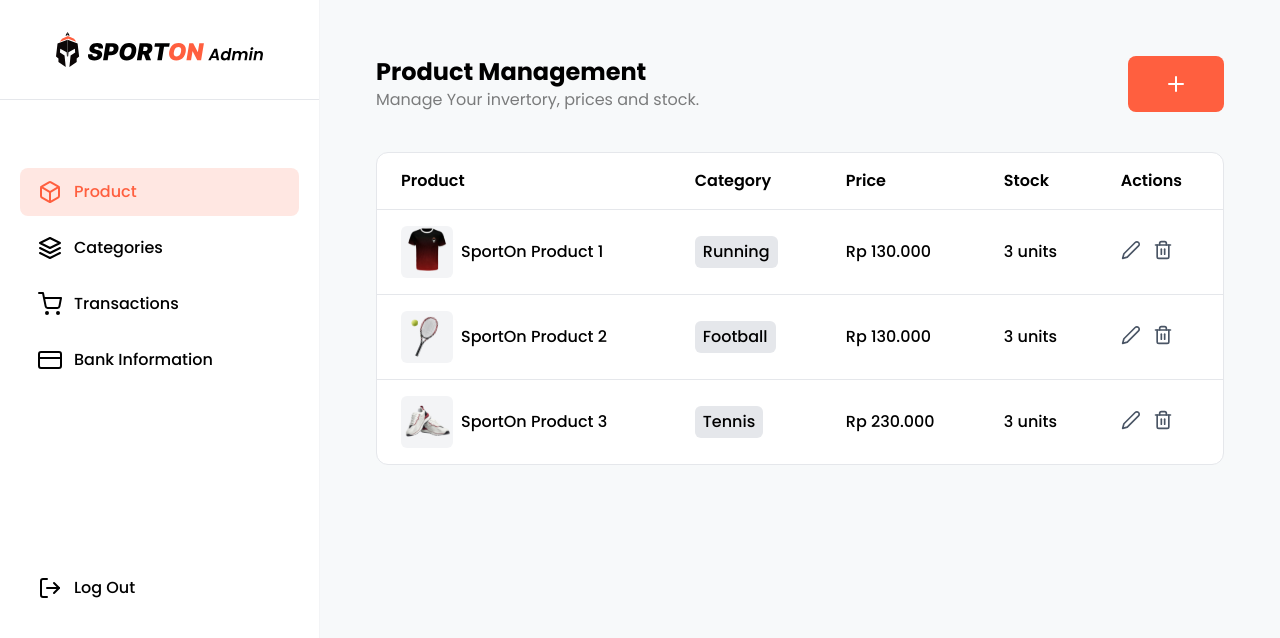
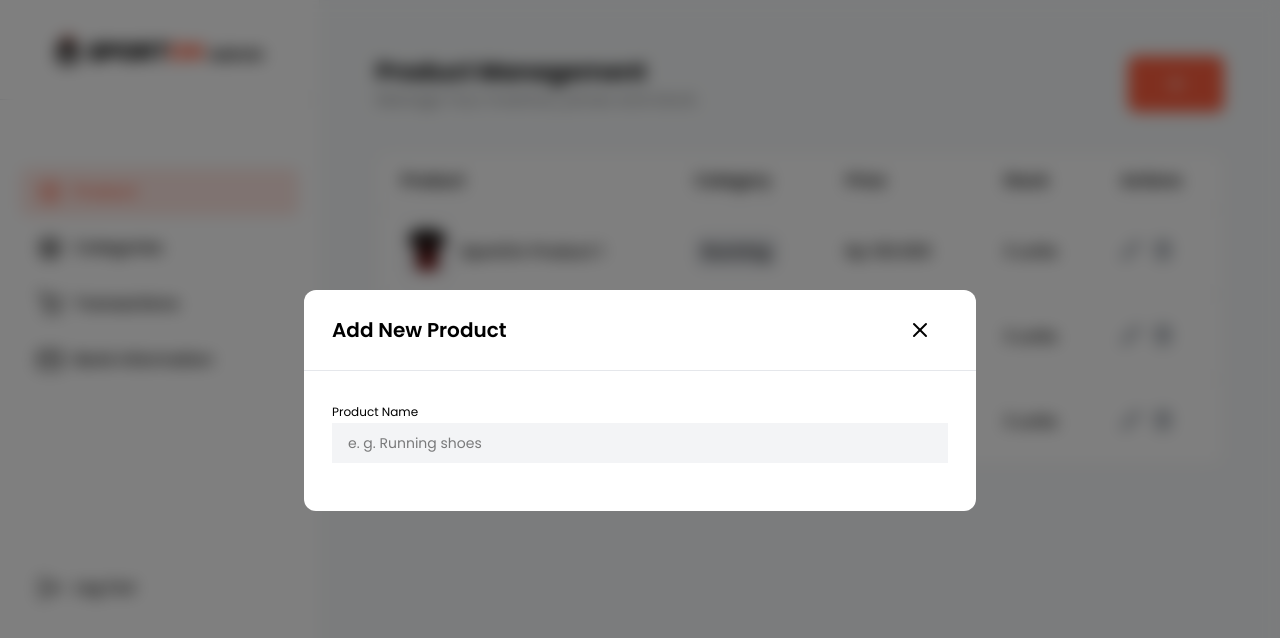
Before and after one commit to Deku-foryou/sporton-fe-vercel-deploy, a Next.js app: page /admin/products in a window 1280 px wide. Both pictures are taken after a click on the button 1176 px from the left and 84 px from the top of the page. Shown: the top 638 px of the page. Built offline with nearby package versions, Linux system fonts and the light colour scheme.

Commit message:
config product management

```diff
--- a/app/(dashboard)/admin/products/page.tsx
+++ b/app/(dashboard)/admin/products/page.tsx
@@ -1,8 +1,17 @@
+"use client";
+
 import Button from "@/app/(landing)/components/ui/button";
 import { FiPlus } from "react-icons/fi";
 import ProductTable from "../../components/products/product-table";
+import ProductModal from "../../components/products/product-modal";
+import { useState } from "react";
 
 const ProductManagement = () => {
+  const [isOpen, setIsOpen] = useState(false);
+
+  const handleCloseModal = () => {
+    setIsOpen (false)
+  }
   return (
     <div>
       <div className="flex justify-between tems-center mb-10">
@@ -10,11 +19,12 @@
           <h1 className="font-bold text-2xl">Product Management</h1>
           <p className="opacity-50">Manage Your invertory, prices and stock.</p>
         </div>
-        <Button className="rounded-lg">
-          <FiPlus size={24}/>
+        <Button className="rounded-lg" onClick={() => setIsOpen(true)}>
+          <FiPlus size={24} />
         </Button>
       </div>
-      <ProductTable/>
+      <ProductTable />
+      <ProductModal isOpen={isOpen} onClose={handleCloseModal} />
     </div>
   );
 };
--- /dev/null
+++ b/app/(dashboard)/components/products/product-modal.tsx
@@ -0,0 +1,26 @@
+import Modal from "../ui/modal";
+
+type TProductModalProps = {
+  isOpen: boolean;
+  onClose: () => void;
+};
+
+const ProductModal = ({ isOpen, onClose }: TProductModalProps) => {
+  return (
+    <Modal isOpen={isOpen} onClose={onClose} title="Add New Product">
+      <div className="w-50"></div>
+      <div className="flex flex-col gap-4">
+         <div className="input-group">
+            <label htmlFor="productName">Product Name</label>
+            <input type="text"
+            id="productName"
+            name="productName"
+            placeholder="e. g. Running shoes"
+            />
+         </div>
+      </div>
+    </Modal>
+  );
+};
+
+export default ProductModal;
--- /dev/null
+++ b/app/(dashboard)/components/ui/modal.tsx
@@ -0,0 +1,36 @@
+import { FiX } from "react-icons/fi";
+
+type TModalProps = {
+  isOpen: boolean;
+  onClose: () => void;
+  title: string;
+  children: React.ReactNode;
+};
+
+const Modal = ({ isOpen, onClose, title, children }: TModalProps) => {
+
+   if (!isOpen) return null;
+  return (
+    <div className="fixed inset-0 z-50 flex items-center justify-center p-4">
+      <div
+        className="absolute bg-black/50 backdrop-blur-sm transition-opacity w-full h-full"
+        onClick={onClose}
+      ></div>
+      <div className="relative bg-white rounded-xl w-full max-w-2xl">
+        <div className="flex justify-between items-center px-7 py-3 border-b border-gray-200">
+          <h3 className="font-semibold text-xl">{title}</h3>
+          <button
+            onClick={onClose}
+            className="
+               p-4 rounded-full hover:bg-gray-100 cursor-pointer"
+          >
+            <FiX size={24} />
+          </button>
+        </div>
+        <div className="p-7">{children}</div>
+      </div>
+    </div>
+  );
+};
+
+export default Modal;
```
